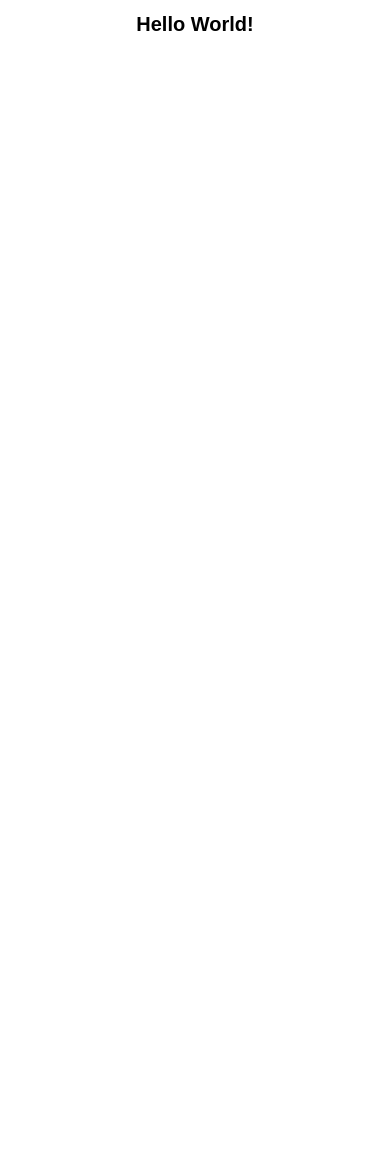
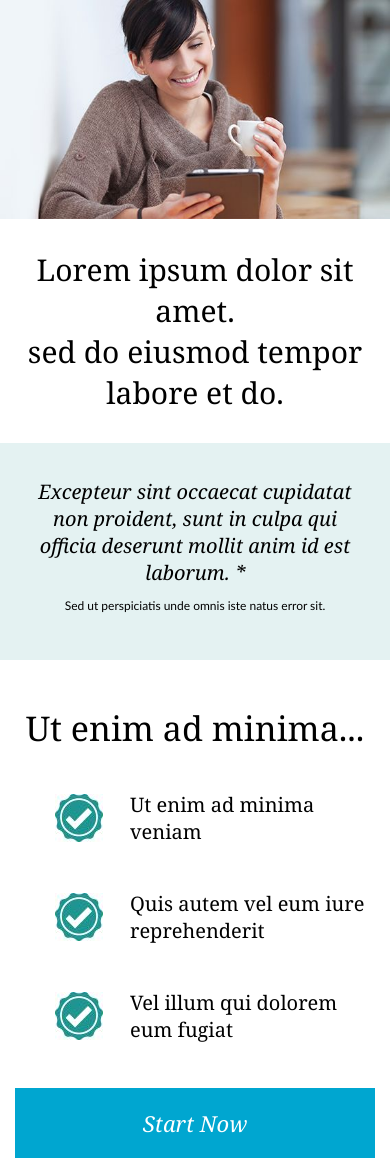
Before and after one commit to zenajun/rkobo, a website: page index.html in a window 390 px wide. Before the commit the page ends 844 px from the top, so only its background shows below. Drawn offline with Linux system fonts and the light colour scheme.

Commit message:
mobile complete

```diff
--- a/dev/styles/main.scss
+++ b/dev/styles/main.scss
@@ -4,12 +4,119 @@ html {
 	font-size: 62.5%;
 }
 
+body {
+	font-family: Georgia, 'Times New Roman', Times, serif;
+}
+
+img {
+	display: block;
+	width: 100%;
+}
+
 .wrapper {
-	width: 80%;
-	max-width: 1200px;
+	padding: 0 15px;
 	margin: 0 auto;
+}
+header {
+	@media (min-width: 569px) {
+		margin-top: 0;
+		padding-top: 1px;
+		background: url("../../public/images/hero.jpg");
+		background-repeat: no-repeat;
+		background-size: cover;
+		background-position: center;
+	}
+}
+
+div.hero {
+	@media (min-width: 569px) {
+		display: none;
+	}
 }
 
 h1 {
+	font-size: 3rem;
+	text-align: center;
+	font-weight: 400;
+	margin: 3rem auto;
+}
+
+.banner {
+	background: #e4f2f2;
+	padding: 35px;
+	@media (min-width: 569px) {
+		background: none;
+		padding: 0;
+	}
+}
+
+.banner h2 {
+	margin: 0;
+	text-align: center;
+	font-style: italic;
+	font-size: 2rem;
+	font-weight: 400;
+}
+
+.banner p {
+	font-family: 'Trebuchet MS', Arial, sans-serif;
+	font-size: 1.2rem;
 	text-align: center;
 }
+
+section.main-content {
+	margin-bottom: 25px;
+}
+
+.main-content h2 {
+	font-size: 3.4rem;
+	font-weight: 400;
+	text-align: center;
+	margin-top: 45px;
+	margin-bottom: 40px;
+}
+
+.main-content ul {
+	list-style: none;
+
+}
+
+.main-content li {
+	font-size: 2rem;
+	position: relative;
+	padding-left: 75px;
+	margin-bottom: 45px;
+	position: relative;
+}
+
+.main-content li::before {
+	 content: '';
+	 background: url(../../public/images/bullet-m.jpg) no-repeat;
+	 width: 48px;
+	 height: 48px;
+	 position: absolute;
+	 left: 0;
+	 top: 50%;
+	 transform: translateY(-50%);
+	 @media (min-width: 569px) {
+		background: url(../../public/images/bullet.jpg) no-repeat;
+		width: 56px;
+		height: 56px;
+	 }
+}
+
+a.start-now {
+	background: #00a6d0;
+	color: #fff;
+	padding: 20px;
+	font-size: 2.2rem;
+	font-style: italic;
+	text-align: center;
+	text-decoration: none;
+	display: block;
+	transition: 0.2s;
+}
+
+a.start-now:hover {
+	background: #189692;
+}
--- a/index.html
+++ b/index.html
@@ -4,13 +4,34 @@
 	<meta charset="UTF-8">
 	<meta name="viewport" content="width=device-width, initial-scale=1.0">
 	<meta http-equiv="X-UA-Compatible" content="ie=edge">
-	<title>My Project</title>
+	<title>Kobo Web Producer Challenge</title>
 	<link rel="stylesheet" href="public/styles/style.css">
+	<link rel="stylesheet" href="public/styles/grid.css">
 </head>
 <body>
-	<div class="wrapper">
-		<h1>Hello World!</h1>
-	</div>
+	<header>
+		<div class="hero">
+			<img src="public/images/hero-m.jpg" alt="">
+		</div>
+		<div class="wrapper mq1-col-full mq2-col-one-half mq3-col-one-half mq4-col-one-half">
+			<h1>Lorem ipsum dolor sit amet. <br />sed do eiusmod tempor labore et do.</h1>
+		</div>
+		<div class="wrapper banner mq1-col-full mq2-col-one-half mq3-col-one-half mq4-col-one-half">
+			<h2>Excepteur sint occaecat cupidatat non proident, sunt in culpa qui officia deserunt mollit anim id est laborum. *</h2>
+			<p>Sed ut perspiciatis unde omnis iste natus error sit.</p>
+		</div>
+	</header>
+<section class="wrapper main-content mq1-col-full mq2-col-full mq3-col-full mq4-col-full">
+
+		<h2>Ut enim ad minima...</h2>
+		<ul>
+			<li>Ut enim ad minima veniam</li>
+			<li>Quis autem vel eum iure reprehenderit</li>
+			<li>Vel illum qui dolorem eum fugiat</li>
+		</ul>
+		<a href="#" class="start-now">Start Now</a>
+	</section>
+
 
 
 	<script src="public/scripts/main.js"></script>
--- /dev/null
+++ b/public/styles/grid.css
@@ -0,0 +1,23 @@
+/**
+ * Global Grid
+ * Originally based on Boon Grid [//builtbyboon.com]
+ ***********************************************/
+
+.divide-bottom{border-bottom:1px solid #ccc;margin-bottom:1.5em}.island{padding:1.5em;background-color:#ececec}.island :last-child{margin-bottom:0}.grid-wrap{margin-left:-3em;overflow:hidden;clear:both;display:table;width:100%}.grid-col{padding-left:3em;width:100%;-webkit-box-sizing:border-box;-moz-box-sizing:border-box;box-sizing:border-box;display:table-cell}.three-quarters-gutter{margin-left:-2.25em}.three-quarters-gutter .grid-col{padding-left:2.25em}.half-gutter{margin-left:-1.5em}.half-gutter .grid-col{padding-left:1.5em}.quarter-gutter{margin-left:-.75em}.quarter-gutter .grid-col{padding-left:.75em}.no-gutter{margin-left:0}.no-gutter .grid-col{padding-left:0}.col-full{clear:both;display:block;float:left;width:100%}.col-nine-tenths{width:90%}.col-four-fifths{width:80%}.col-three-quarters{width:75%}.col-seven-tenths{width:70%}.col-two-thirds{width:66.666666%}.col-three-fifths{width:60%}.col-five-ninths{width:55.555555%}.col-eleven-twentieths{width:55%}.col-one-half{width:50%}.col-nine-twentieths{width:45%}.col-four-ninths{width:44.444444%}.col-two-fifths{width:40%}.col-one-third{width:33.333333%}.col-three-tenths{width:30%}.col-one-quarter{width:25%}.col-one-fifth{width:20%}.col-one-tenth{width:10%}
+
+/* -- Media query 1 (mq1) - Small View */
+@media only screen and (min-width: 0) and (max-width: 568px) {
+    .mq1-container{width:auto!important;margin:0 .9em!important}.mq1-col-full{clear:both;display:block;float:left;width:100%}.mq1-col-nine-tenths{width:90%}.mq1-col-four-fifths{width:80%}.mq1-col-three-quarters{width:75%}.mq1-col-seven-tenths{width:70%}.mq1-col-two-thirds{width:66.666666%}.mq1-col-three-fifths{width:60%}.mq1-col-five-ninths{width:55.555555%}.mq1-col-eleven-twentieths{width:55%}.mq1-col-one-half{width:50%}.mq1-col-nine-twentieths{width:45%}.mq1-col-four-ninths{width:44.444444%}.mq1-col-two-fifths{width:40%}.mq1-col-one-third{width:33.333333%}.mq1-col-three-tenths{width:30%}.mq1-col-one-quarter{width:25%}.mq1-col-one-fifth{width:20%}.mq1-col-one-tenth{width:10%}.mq1-hidden{display:none!important}
+}
+/* -- Media query 2 (mq2) - Medium View */
+@media only screen and (min-width: 569px) and (max-width: 880px) {
+    .mq2-container{width:auto!important;margin:0 1.25em!important}.mq2-col-full{clear:both;display:block;float:left;width:100%}.mq2-col-nine-tenths{width:90%}.mq2-col-four-fifths{width:80%}.mq2-col-three-quarters{width:75%}.mq2-col-seven-tenths{width:70%}.mq2-col-two-thirds{width:66.666666%}.mq2-col-three-fifths{width:60%}.mq2-col-five-ninths{width:55.555555%}.mq2-col-eleven-twentieths{width:55%}.mq2-col-one-half{width:50%}.mq2-col-nine-twentieths{width:45%}.mq2-col-four-ninths{width:44.444444%}.mq2-col-two-fifths{width:40%}.mq2-col-one-third{width:33.333333%}.mq2-col-three-tenths{width:30%}.mq2-col-one-quarter{width:25%}.mq2-col-one-fifth{width:20%}.mq2-col-one-tenth{width:10%}.mq2-hidden{display:none!important}
+}
+/* -- Media query 3 (mq3) - Large View */
+@media only screen and (min-width:881px) and (max-width:1140px) {
+    .mq3-container{width:auto!important;margin:0 1.25em!important}.mq3-col-full{clear:both;display:block;float:left;width:100%}.mq3-col-nine-tenths{width:90%}.mq3-col-four-fifths{width:80%}.mq3-col-three-quarters{width:75%}.mq3-col-seven-tenths{width:70%}.mq3-col-two-thirds{width:66.666666%}.mq3-col-three-fifths{width:60%}.mq3-col-five-ninths{width:55.555555%}.mq3-col-eleven-twentieths{width:55%}.mq3-col-one-half{width:50%}.mq3-col-nine-twentieths{width:45%}.mq3-col-four-ninths{width:44.444444%}.mq3-col-two-fifths{width:40%}.mq3-col-one-third{width:33.333333%}.mq3-col-three-tenths{width:30%}.mq3-col-one-quarter{width:25%}.mq3-col-one-fifth{width:20%}.mq3-col-one-tenth{width:10%}.mq3-hidden{display:none!important}
+}
+/* -- Media query 4 (mq4) - Jumbo View */
+@media only screen and (min-width: 1141px) {
+    .mq4-container{width:1140px!important;margin:0 auto!important}.mq4-col-full{clear:both;display:block;float:left;width:100%}.mq4-col-nine-tenths{width:90%}.mq4-col-four-fifths{width:80%}.mq4-col-three-quarters{width:75%}.mq4-col-seven-tenths{width:70%}.mq4-col-two-thirds{width:66.666666%}.mq4-col-three-fifths{width:60%}.mq4-col-five-ninths{width:55.555555%}.mq4-col-eleven-twentieths{width:55%}.mq4-col-one-half{width:50%}.mq4-col-nine-twentieths{width:45%}.mq4-col-four-ninths{width:44.444444%}.mq4-col-two-fifths{width:40%}.mq4-col-one-third{width:33.333333%}.mq4-col-three-tenths{width:30%}.mq4-col-one-quarter{width:25%}.mq4-col-one-fifth{width:20%}.mq4-col-one-tenth{width:10%}.mq4-hidden{display:none!important}
+}
--- a/public/styles/style.css
+++ b/public/styles/style.css
@@ -134,10 +134,103 @@ legend, button::-moz-focus-inner, input::-moz-focus-inner {
 html {
   font-size: 62.5%; }
 
+body {
+  font-family: Georgia, 'Times New Roman', Times, serif; }
+
+img {
+  display: block;
+  width: 100%; }
+
 .wrapper {
-  width: 80%;
-  max-width: 1200px;
+  padding: 0 15px;
   margin: 0 auto; }
 
+@media (min-width: 569px) {
+  header {
+    margin-top: 0;
+    padding-top: 1px;
+    background: url("../../public/images/hero.jpg");
+    background-repeat: no-repeat;
+    background-size: cover;
+    background-position: center; } }
+
+@media (min-width: 569px) {
+  div.hero {
+    display: none; } }
+
 h1 {
+  font-size: 3rem;
+  text-align: center;
+  font-weight: 400;
+  margin: 3rem auto; }
+
+.banner {
+  background: #e4f2f2;
+  padding: 35px; }
+  @media (min-width: 569px) {
+    .banner {
+      background: none;
+      padding: 0; } }
+
+.banner h2 {
+  margin: 0;
+  text-align: center;
+  font-style: italic;
+  font-size: 2rem;
+  font-weight: 400; }
+
+.banner p {
+  font-family: 'Trebuchet MS', Arial, sans-serif;
+  font-size: 1.2rem;
   text-align: center; }
+
+section.main-content {
+  margin-bottom: 25px; }
+
+.main-content h2 {
+  font-size: 3.4rem;
+  font-weight: 400;
+  text-align: center;
+  margin-top: 45px;
+  margin-bottom: 40px; }
+
+.main-content ul {
+  list-style: none; }
+
+.main-content li {
+  font-size: 2rem;
+  position: relative;
+  padding-left: 75px;
+  margin-bottom: 45px;
+  position: relative; }
+
+.main-content li::before {
+  content: '';
+  background: url(../../public/images/bullet-m.jpg) no-repeat;
+  width: 48px;
+  height: 48px;
+  position: absolute;
+  left: 0;
+  top: 50%;
+  -webkit-transform: translateY(-50%);
+          transform: translateY(-50%); }
+  @media (min-width: 569px) {
+    .main-content li::before {
+      background: url(../../public/images/bullet.jpg) no-repeat;
+      width: 56px;
+      height: 56px; } }
+
+a.start-now {
+  background: #00a6d0;
+  color: #fff;
+  padding: 20px;
+  font-size: 2.2rem;
+  font-style: italic;
+  text-align: center;
+  text-decoration: none;
+  display: block;
+  -webkit-transition: 0.2s;
+  transition: 0.2s; }
+
+a.start-now:hover {
+  background: #189692; }
```
Also changed, not shown: dev/styles/grid.css (added, +22 -0 lines), public/images/bullet-m.jpg (added), public/images/bullet.jpg (added), public/images/hero-m.jpg (added), public/images/hero.jpg (added).
